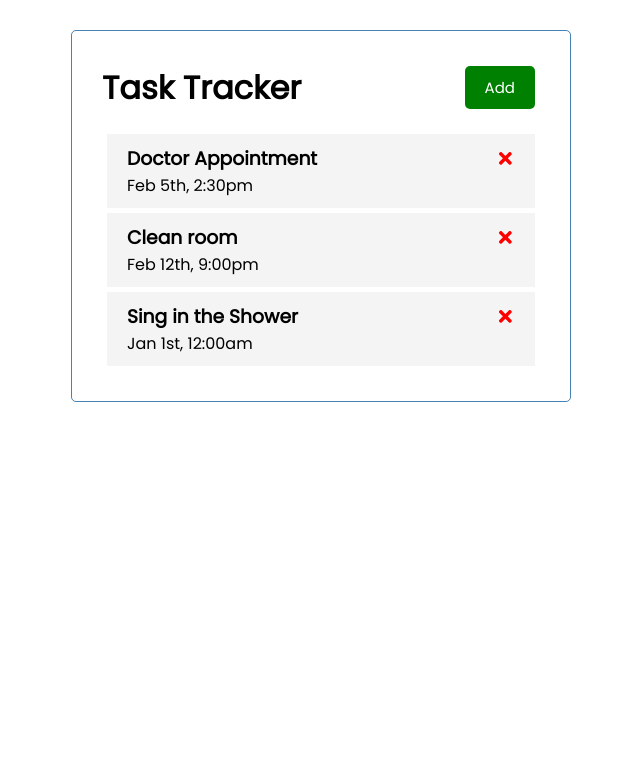
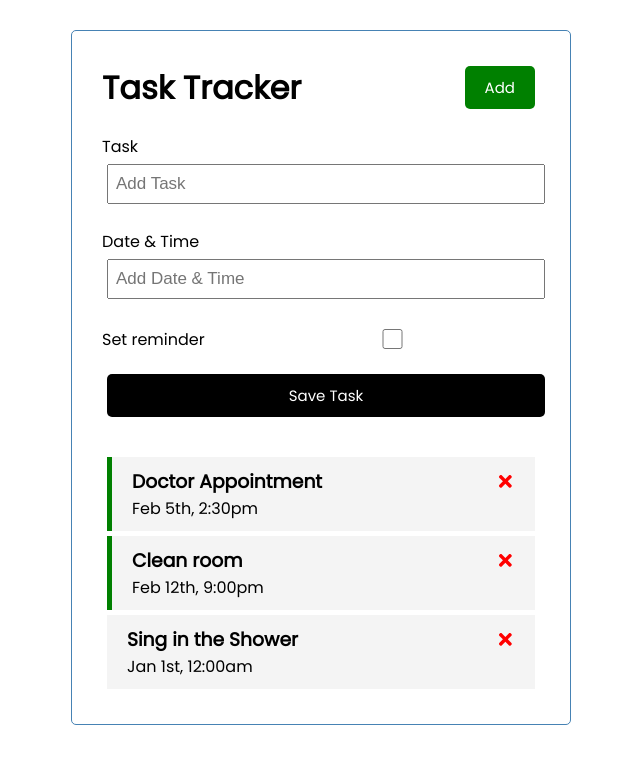
Before and after one commit to LNKeat/react-practice-task-tracker, a React (Create React App) app: page / in a window 1280 px wide. Shown: the top 764 px of the page, without its empty margins (319-959 px from the left). Built offline with nearby package versions, Linux system fonts and the light colour scheme.

Commit message:
create add task form

```diff
--- a/src/App.js
+++ b/src/App.js
@@ -2,6 +2,8 @@ import React from 'react';
 import { useState } from 'react';
 import Header from './components/Header';
 import Tasks from './components/Tasks';
+import AddTask from './components/AddTask';
+
 
 function App() {
   const title = 'Task Tracker'
@@ -27,15 +29,30 @@ function App() {
       }
   ]
   )
-  //delete task
-const deleteTask = (id) => {
- console.log('delete', id)
-}
+  //Add Task
+
+  //Delete Task
+  const deleteTask = (id) => {
+  console.log('delete', id)
+  setTaskList(taskList.filter((task) => task.id !== id))
+  }
+
+  //Toggle Reminder
+  const toggleReminder = (id) => {
+    setTaskList(
+      taskList.map(
+        (task) =>
+        task.id === id ? {...task, reminder:!task.reminder } :task
+      )
+    )
+    console.log(taskList)
+  }
 
   return (
     <div className="container">
       <Header title={title} />
-      <Tasks taskList={taskList} onDelete={deleteTask} />
+      <AddTask />
+      {taskList.length > 0 ? <Tasks taskList={taskList} onDelete={deleteTask} onToggle={toggleReminder} /> : 'No tasks to show'}
     </div>
   );
 }
--- /dev/null
+++ b/src/components/AddTask.js
@@ -0,0 +1,29 @@
+import React from 'react';
+import { useState } from 'react';
+
+const AddTask = () => {
+    const [text, setText] = useState('')
+    const [day, setDay] = useState('')
+    const [reminder, setReminder] = useState(false)
+
+
+  return (
+    <form className='add-form'>
+        <div className='form-control'>
+            <label>Task</label>
+            <input type='text' placeholder='Add Task' value={text} onChange={(e) => setText(e.target.value) } />
+        </div>
+        <div className='form-control'>
+            <label>Date & Time</label>
+            <input type='text' placeholder='Add Date & Time' value={day} onChange={(e) => setDay(e.target.value) } />
+        </div>
+        <div className='form-control form-control-check'>
+            <label>Set reminder</label>
+            <input type='checkbox' value={reminder} onChange={(e) => setReminder(e.currentTarget.checked) } />
+        </div>
+        <input type='submit' value='Save Task' className='btn btn-block' />
+    </form>
+  )
+}
+
+export default AddTask
--- a/src/components/Task.js
+++ b/src/components/Task.js
@@ -1,10 +1,10 @@
 import React from 'react';
 import { FaTimes } from 'react-icons/fa'
 
-const Task = ({ task, onDelete }) => {
+const Task = ({ task, onDelete, onToggle }) => {
    return (
-    <div className="task">
-        <h3>{task.text} <FaTimes style={{color:'red',  cursor:'pointer '}} onClick={onDelete} /></h3>
+    <div className={task.reminder ? 'task reminder' : 'task'} onDoubleClick={() => onToggle(task.id)}>
+        <h3>{task.text} <FaTimes style={{color:'red',  cursor:'pointer '}} onClick={() => onDelete(task.id)} /></h3>
         <p>{task.day}</p>
     </div>
   )
--- a/src/components/Tasks.js
+++ b/src/components/Tasks.js
@@ -1,12 +1,12 @@
 import React from 'react';
 import Task from './/Task';
 
-const Tasks = ({ taskList, onDelete }) => {
+const Tasks = ({ taskList, onDelete, onToggle }) => {
 
   return (
     <div>
        {taskList.map((task) =>(
-        <Task key={task.id} task={task} onDelete={onDelete} />
+        <Task key={task.id} task={task} onDelete={onDelete} onToggle={onToggle} />
        ))}
     </div>
   )
```
